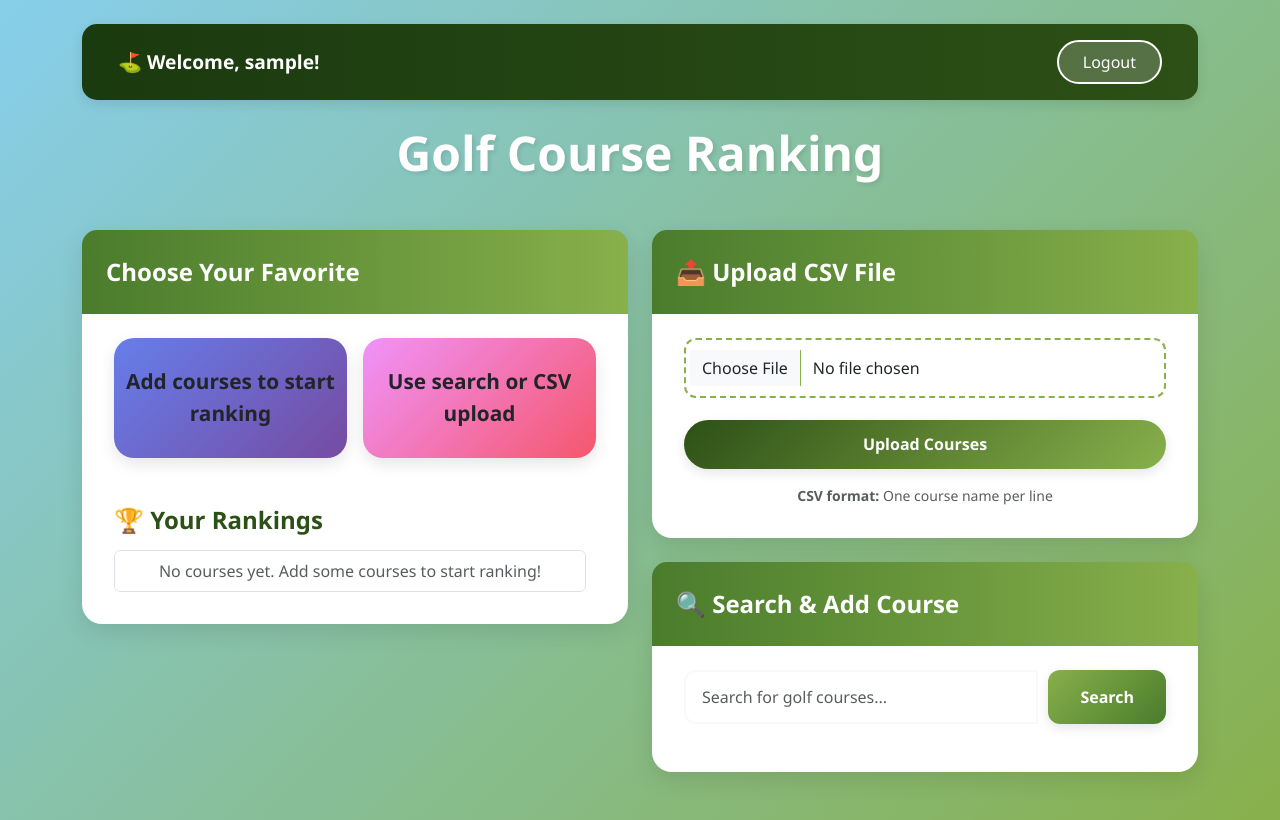
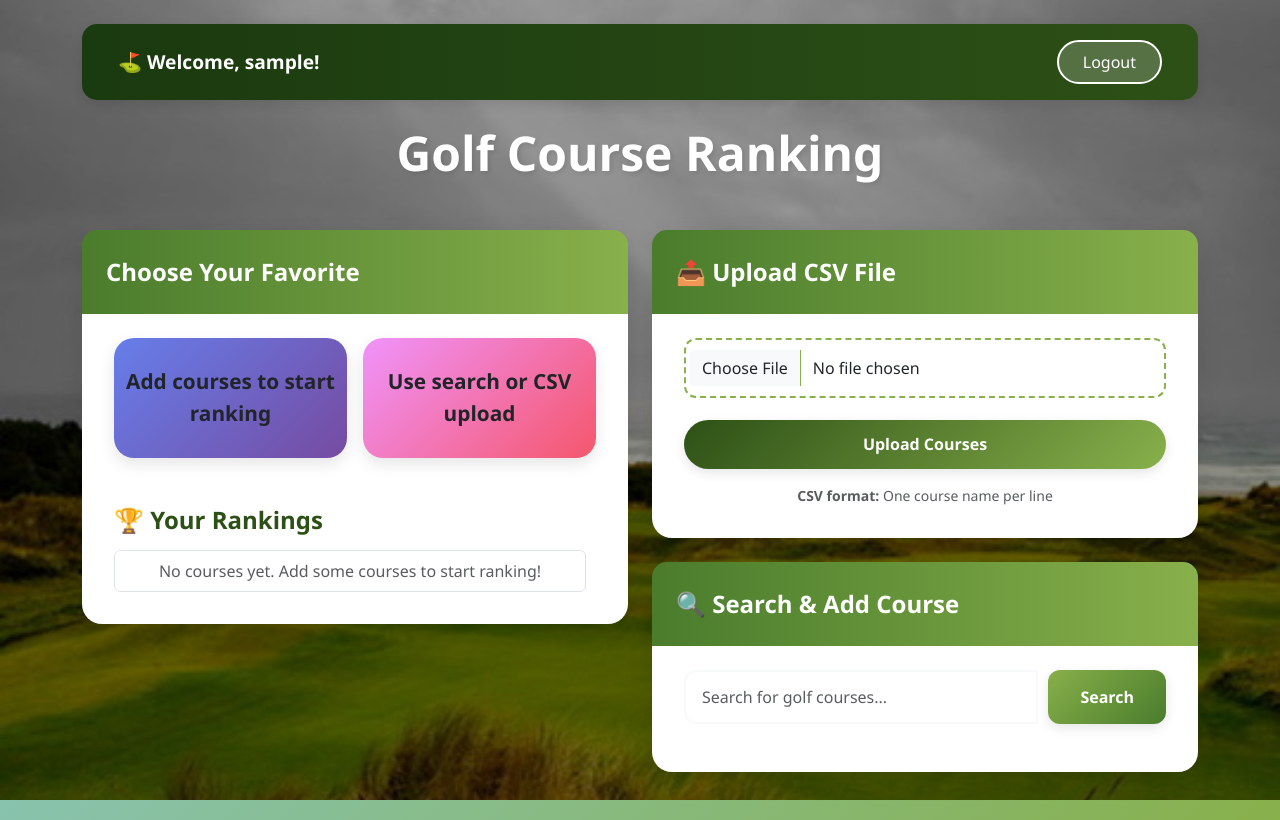
Before and after one commit to aichelman/course_pref, a Flask app: page / in a window 1280 px wide. Run offline with Flask 3, Linux system fonts and the light colour scheme; the visitor is signed in with stand-in values (Sample User, id 1); data that the repository does not hold is empty.

Commit message:
Add background slideshow with golf course photos
- Added 4 golf course images to static/images
- Created full-screen background slideshow with smooth transitions
- Images cycle every 1 minute with fade effect
- Added dark overlay for better text readability
- Slideshow runs continuously in the background

```diff
--- a/static/style.css
+++ b/static/style.css
@@ -18,6 +18,62 @@ body {
     background: linear-gradient(135deg, var(--sky-blue) 0%, var(--fairway-green) 100%);
     min-height: 100vh;
     font-family: 'Segoe UI', Tahoma, Geneva, Verdana, sans-serif;
+    position: relative;
+}
+
+/* Background Slideshow */
+.background-slideshow {
+    position: fixed;
+    top: 0;
+    left: 0;
+    width: 100%;
+    height: 100%;
+    z-index: -1;
+    overflow: hidden;
+}
+
+.background-slideshow::before {
+    content: '';
+    position: absolute;
+    top: 0;
+    left: 0;
+    width: 100%;
+    height: 100%;
+    background: rgba(0, 0, 0, 0.4);
+    z-index: 1;
+}
+
+.slide {
+    position: absolute;
+    top: 0;
+    left: 0;
+    width: 100%;
+    height: 100%;
+    opacity: 0;
+    transition: opacity 2s ease-in-out;
+    background-size: cover;
+    background-position: center;
+    background-repeat: no-repeat;
+}
+
+.slide.active {
+    opacity: 1;
+}
+
+.slide1 {
+    background-image: url('/static/images/golf1.jpeg');
+}
+
+.slide2 {
+    background-image: url('/static/images/golf2.jpeg');
+}
+
+.slide3 {
+    background-image: url('/static/images/golf3.jpeg');
+}
+
+.slide4 {
+    background-image: url('/static/images/golf4.jpeg');
 }
 
 /* Navbar Styling */
--- a/templates/index.html
+++ b/templates/index.html
@@ -6,6 +6,14 @@
     <link href="/static/style.css" rel="stylesheet">
 </head>
 <body>
+    <!-- Background Slideshow -->
+    <div class="background-slideshow">
+        <div class="slide slide1 active"></div>
+        <div class="slide slide2"></div>
+        <div class="slide slide3"></div>
+        <div class="slide slide4"></div>
+    </div>
+
     <div class="container py-4">
         <nav class="navbar navbar-custom mb-4">
             <div class="container-fluid">
@@ -74,7 +82,20 @@
         document.addEventListener("DOMContentLoaded", () => {
             loadPair();
             loadRankings();
+            startSlideshow();
         });
+
+        // Background slideshow cycling
+        function startSlideshow() {
+            const slides = document.querySelectorAll('.slide');
+            let currentSlide = 0;
+
+            setInterval(() => {
+                slides[currentSlide].classList.remove('active');
+                currentSlide = (currentSlide + 1) % slides.length;
+                slides[currentSlide].classList.add('active');
+            }, 60000); // Change image every 1 minute
+        }
 
         function loadPair() {
             fetch('/pair')
```
Also changed, not shown: assets/7215ABFE-311D-4D8E-B751-64B9B2D27062_4_5005_c.jpeg (added), assets/8B85B1CA-B291-4F3A-9D8B-F7D2D5057E8C_1_105_c.jpeg (added), assets/D0554B77-231E-4F9B-9126-E7C57387525F.jpeg (added), static/images/golf1.jpeg (added), static/images/golf2.jpeg (added), static/images/golf3.jpeg (added), static/images/golf4.jpeg (added).
